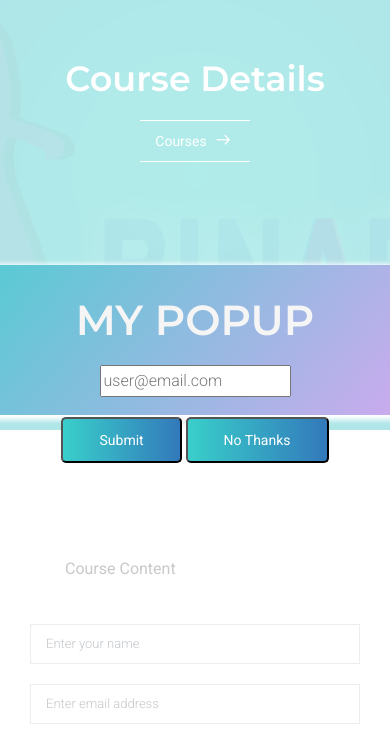
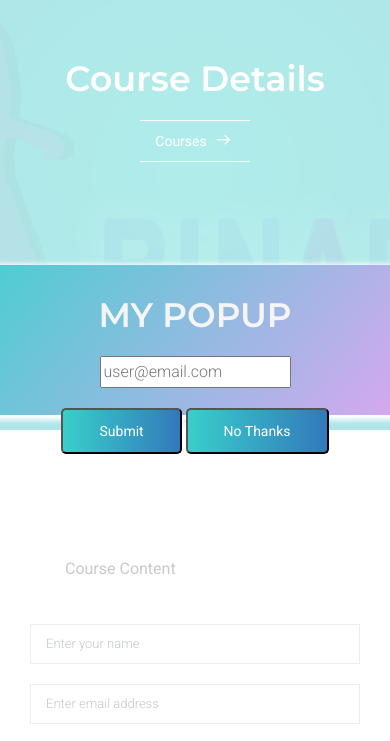
Before and after one commit to mhdraffic/Binary-1, a plain HTML site: page courses2.html in a window 390 px wide. Shown: the part 82-823 px from the top of the page. Drawn offline with nearby package versions, Linux system fonts and the light colour scheme; some packages are replaced by stand-ins of ours.

Commit message:
Update preload.css

```diff
--- a/css/preload.css
+++ b/css/preload.css
@@ -37,7 +37,15 @@
 {
     transform:translatey(70px);
 }
-
+@media (max-width: 800px)
+{
+    #popup{
+        width:400px;
+    }
+    #newsHeading{
+        font-size:34px
+    }
+}
 /*For Index.html*/
 .Yimg
 	{
```
